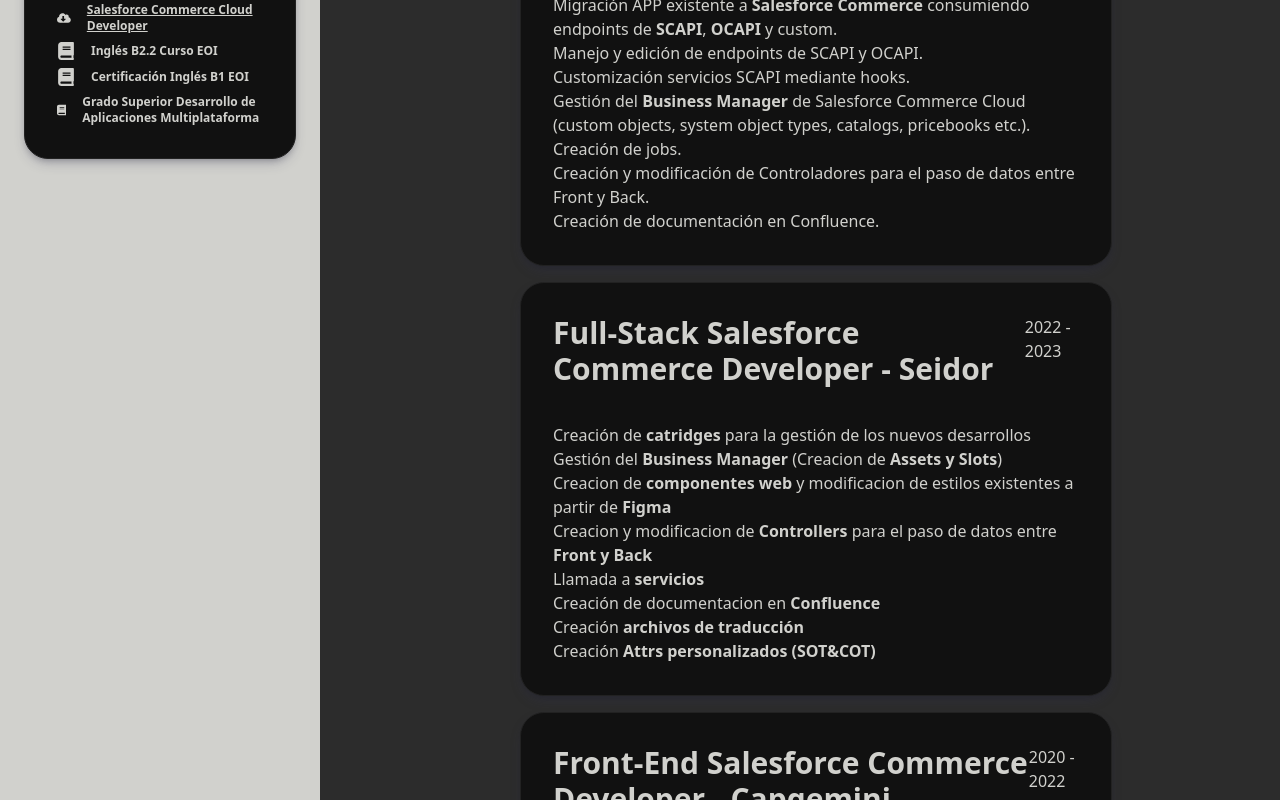
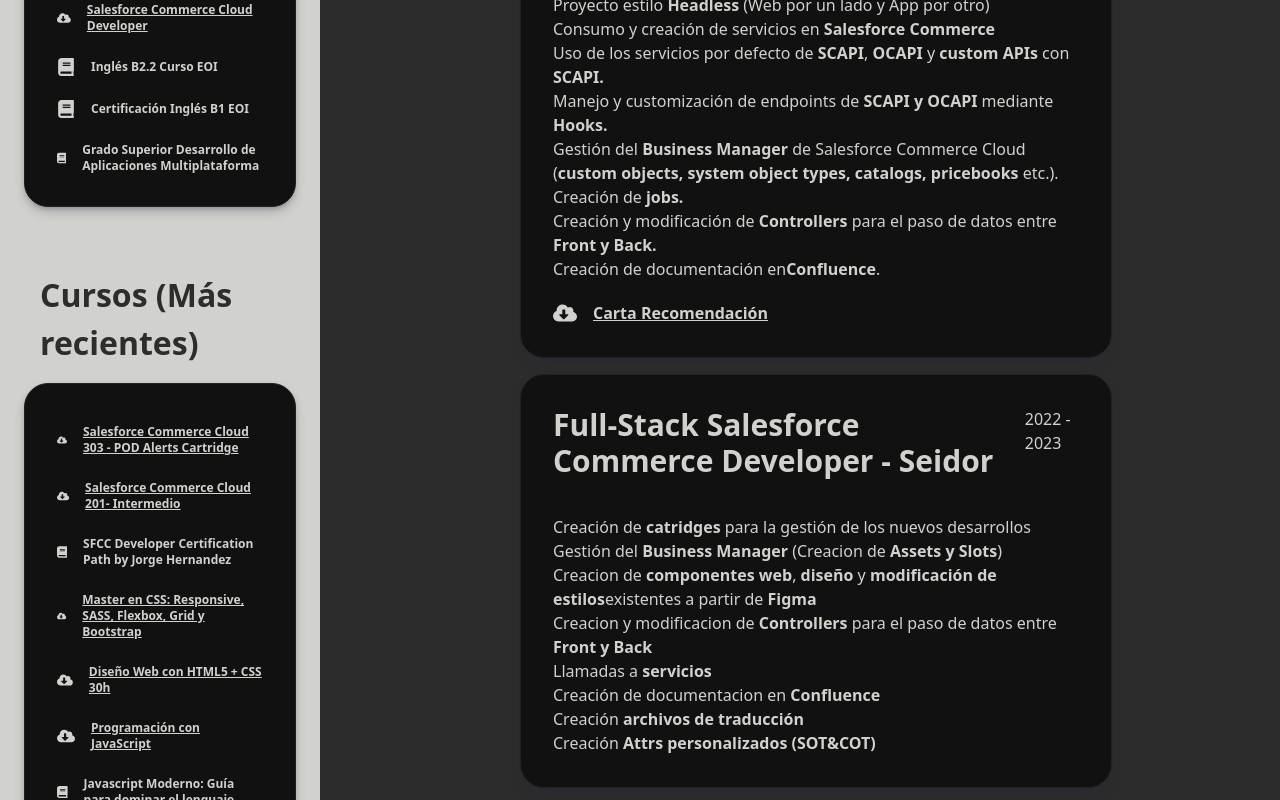
Before and after one commit to mmorangarcia/mmorangarcia.github.io, a React (Vite) app: page / in a window 1280 px wide. Shown: the part 780-1580 px from the top of the page. Built offline with nearby package versions, Linux system fonts and the light colour scheme.

Commit message:
added data and fix performance

```diff
--- a/src/components/AboutMe/AboutMeComponent.tsx
+++ b/src/components/AboutMe/AboutMeComponent.tsx
@@ -11,8 +11,8 @@
             experiencia en
             <b> Salesforce Commerce Cloud</b>. <br />
             Estoy siempre abierto al aprendizaje y a los retos, soy una persona
-            proactiva con ganas de seguir aprendiendo y practicando. Me gusta
-            trabajar en un ambiente laboral amable y dinámico, donde podamos
+            proactiva con ganas de seguir aprendiendo y practicando. <br />
+            Me gusta trabajar en un ambiente laboral amable y dinámico, donde podamos
             aprender unos de otros.
           </span>
         </div>
--- /dev/null
+++ b/src/components/Header/CourseComponent.tsx
@@ -0,0 +1,33 @@
+import type { ExpData } from "@/types";
+import { FaBook, FaCloudDownloadAlt } from "react-icons/fa";
+
+type CoursesProps = {
+  data: ExpData;
+};
+
+export default function CourseComponent({ data }: CoursesProps) {
+  return (
+    <div>
+      {!data.download ? (
+        <span className="pt-2 text-2xl font-bold flex items-center gap-4">
+          <FaBook size={18} />
+          <span className="text-xs font-bold ">
+            {data.title}
+          </span>
+        </span>
+      ) : (
+        <span className="pt-2 text-2xl font-bold flex items-center gap-4">
+          <FaCloudDownloadAlt size={18} />
+          <a
+            href={data.href}
+            target="_blank"
+            rel="noopener noreferrer"
+            className="text-xs font-bold underline underline-offset-1 hover:cursor-pointer"
+          >
+            {data.title}
+          </a>
+        </span>
+      )}
+    </div>
+  );
+}
--- a/src/components/Header/Header.tsx
+++ b/src/components/Header/Header.tsx
@@ -3,7 +3,9 @@
 import "./Header.css";
 import { GiPositionMarker } from "react-icons/gi";
 import { IoIosMail } from "react-icons/io";
-import { FaPhoneAlt, FaCloudDownloadAlt, FaBook } from "react-icons/fa";
+import { FaPhoneAlt } from "react-icons/fa";
+import { courses, certifications } from "@/data/db";
+import CourseComponent from "./CourseComponent";
 
 export default function Header() {
   return (
@@ -58,35 +60,23 @@
           className="custom-spotlight-card"
           spotlightColor="rgba(0, 229, 255, 0.2)"
         >
-          <div>
-            <span className="pt-2 text-2xl font-bold flex items-center gap-4">
-              <FaCloudDownloadAlt size={18} />
-              <a
-                href="/docs/Salesforce_Certified_B2C_Martin_Moran.pdf"
-                target="_blank"
-                rel="noopener noreferrer"
-                className="text-xs font-bold underline underline-offset-1 hover:cursor-pointer"
-              >
-                Salesforce Commerce Cloud Developer
-              </a>
-            </span>
-            <span className="pt-2 text-2xl font-bold flex items-center gap-4">
-              <FaBook size={18} />
-              <span className="text-xs font-bold ">Inglés B2.2 Curso EOI</span>
-            </span>
-            <span className="pt-2 text-2xl font-bold flex items-center gap-4">
-              <FaBook size={18} />
-              <span className="text-xs font-bold ">
-                Certificación Inglés B1 EOI
-              </span>
-            </span>
-            <span className="pt-2 text-2xl font-bold flex items-center gap-4">
-              <FaBook size={18} />
-              <span className="text-xs font-bold ">
-                Grado Superior Desarrollo de Aplicaciones Multiplataforma
-              </span>
-            </span>
-          </div>
+          {certifications.map((certifications) => (
+            <CourseComponent data={certifications} />
+          ))}
+        </SpotlightCard>
+      </div>
+
+      <div className="header-containers">
+        <h1 className="personal-data-title text-(--black)">
+          Cursos (Más recientes)
+        </h1>
+        <SpotlightCard
+          className="custom-spotlight-card"
+          spotlightColor="rgba(0, 229, 255, 0.2)"
+        >
+          {courses.map((data) => (
+            <CourseComponent data={data} />
+          ))}
         </SpotlightCard>
       </div>
     </>
--- a/src/data/db.tsx
+++ b/src/data/db.tsx
@@ -1,5 +1,6 @@
-import type { Icon } from "@/types";
+import type { ExpData, Icon } from "@/types";
 import type { Project } from "../types";
+import { FaCloudDownloadAlt } from "react-icons/fa";
 
 export const skillsBase: Icon[] = [
   {
@@ -35,53 +36,79 @@
     period: "2023 - 2026",
     description: (
       <>
-        Migración APP existente a <strong>Salesforce Commerce</strong> consumiendo endpoints de
-        <strong> SCAPI</strong>, <strong>OCAPI</strong> y custom. <br /> Manejo
-        y edición de endpoints de SCAPI y OCAPI. <br /> Customización servicios
-        SCAPI mediante hooks. <br /> Gestión del{" "}
-        <strong>Business Manager</strong> de Salesforce Commerce Cloud (custom
-        objects, system object types, catalogs, pricebooks etc.). <br />{" "}
-        Creación de jobs. <br /> Creación y modificación de Controladores para
-        el paso de datos entre Front y Back. <br /> Creación de documentación en
-        Confluence.
+        Proyecto estilo <strong>Headless</strong> (Web por un lado y App por
+        otro) <br />
+        Consumo y creación de servicios en <strong>
+          Salesforce Commerce
+        </strong>{" "}
+        <br />
+        Uso de los servicios por defecto de <strong> SCAPI</strong>,{" "}
+        <strong>OCAPI</strong> y <strong>custom APIs</strong> con{" "}
+        <strong>SCAPI.</strong> <br /> Manejo y customización de endpoints de{" "}
+        <strong>SCAPI y OCAPI </strong> mediante <strong>Hooks.</strong> <br />
+        Gestión del <strong>Business Manager</strong> de Salesforce Commerce
+        Cloud (
+        <strong>
+          custom objects, system object types, catalogs, pricebooks{" "}
+        </strong>
+        etc.). <br /> Creación de <strong>jobs.</strong> <br /> Creación y
+        modificación de <strong>Controllers</strong> para el paso de datos entre{" "}
+        <strong>Front y Back.</strong> <br /> Creación de documentación en
+        <strong>Confluence</strong>.
+        <div className="flex flex-row gap-4 pt-5">
+          <FaCloudDownloadAlt size={24} />
+          <a
+            href="/docs/Carta_recomendacion_Martin_Moran.pdf"
+            target="_blank"
+            rel="noopener noreferrer"
+            className="text-1xl font-bold underline underline-offset-1 hover:cursor-pointer"
+          >
+            Carta Recomendación
+          </a>
+        </div>
       </>
     ),
-    id: "boolea"
+    id: "boolea",
   },
   {
     title: "Full-Stack Salesforce Commerce Developer - Seidor",
     period: "2022 - 2023",
     description: (
       <>
-        Creación de <strong>catridges</strong> para la gestión de los nuevos desarrollos
+        Creación de <strong>catridges</strong> para la gestión de los nuevos
+        desarrollos
         <br />
         Gestión del <strong>Business Manager</strong> (Creacion de{" "}
         <strong>Assets y Slots</strong>) <br />
-        Creacion de <strong>componentes web</strong> y modificacion de estilos
+        Creacion de <strong>componentes web</strong>, <strong>diseño</strong> y{" "}
+        <strong>modificación de estilos</strong>
         existentes a partir de <strong>Figma</strong> <br />
         Creacion y modificacion de <strong>Controllers</strong> para el paso de
         datos entre
         <strong> Front y Back</strong> <br />
-        Llamada a <strong>servicios</strong> <br />
+        Llamadas a <strong>servicios</strong> <br />
         Creación de documentacion en <strong>Confluence</strong>
         <br />
         Creación <strong>archivos de traducción</strong> <br />
         Creación <strong>Attrs personalizados (SOT&COT)</strong>
       </>
     ),
-    id: "seidor"
+    id: "seidor",
   },
   {
     title: "Front-End Salesforce Commerce Developer - Capgemini",
     period: "2020 - 2022",
     description: (
       <>
-        Creacion de <strong>catridges</strong> para la gestión de los nuevos desarrollos <br />
-        Gestion del <strong>Business Manager</strong> (Creacion de <strong>Assets y Slots</strong>) <br />
-        Creacion de <strong>componentes web</strong> y modificacion de <strong>estilos</strong> existentes
+        Creacion de <strong>catridges</strong> para la gestión de los nuevos
+        desarrollos <br />
+        Gestion del <strong>Business Manager</strong> (Creacion de{" "}
+        <strong>Assets y Slots</strong>) <br />
+        Creacion de <strong>componentes web</strong> y modificacion de{" "}
+        <strong>estilos</strong> existentes
       </>
     ),
-    id: "capgemini-sf"
+    id: "capgemini-sf",
   },
   {
     title: "Front-End Developer - Capgemini",
@@ -94,6 +121,82 @@
         Desarrollo Front-End con <strong>Angular 10</strong>
       </>
     ),
-    id: "capgemini"
+    id: "capgemini",
   },
 ];
+
+export const courses: ExpData[] = [
+  {
+    title: "Salesforce Commerce Cloud 303 - POD Alerts Cartridge",
+    href: "/docs/salesforceUdemy2.pdf",
+    download: true,
+  },
+  {
+    title: "Salesforce Commerce Cloud 201- Intermedio",
+    href: "/docs/salesforceUdemy.pdf",
+    download: true,
+  },
+  {
+    title: "SFCC Developer Certification Path by Jorge Hernandez",
+    href: "",
+    download: false,
+  },
+  {
+    title: "Master en CSS: Responsive, SASS, Flexbox, Grid y Bootstrap",
+    href: "/docs/mastercss.pdf",
+    download: true,
+  },
+  {
+    title: "Diseño Web con HTML5 + CSS 30h",
+    href: "/docs/_cursoGL.pdf",
+    download: true,
+  },
+  {
+    title: "Programación con JavaScript",
+    href: "/docs/js40h.pdf",
+    download: true,
+  },
+  {
+    title: "Javascript Moderno: Guía para dominar el lenguaje",
+    href: "",
+    download: false,
+  },
+  {
+    title: "Curso CSS",
+    href: "",
+    download: false,
+  },
+  {
+    title: "Curso Ionic",
+    href: "",
+    download: false,
+  },
+  {
+    title: "Curso Angular 10",
+    href: "",
+    download: false,
+  },
+];
+
+export const certifications: ExpData[] = [
+  {
+    title: "Salesforce Commerce Cloud Developer",
+    href: "docs/Salesforce_Certified_B2C_Martin_Moran.pdf",
+    download: true,
+  },
+  {
+    title: "Inglés B2.2 Curso EOI",
+    href: "",
+    download: false,
+  },
+  {
+    title: "Certificación Inglés B1 EOI",
+    href: "",
+    download: false,
+  },
+  {
+    title: "Grado Superior Desarrollo de Aplicaciones Multiplataforma",
+    href: "",
+    download: false,
+  },
+];
--- a/src/types/index.ts
+++ b/src/types/index.ts
@@ -14,3 +14,9 @@
   period: string;
   id: string;
 }
+
+export type ExpData = {
+  title: string;
+  href: string;
+  download: boolean;
+}
```
Also changed, not shown: 2 other files (tests, documents, lock files or other folders).
